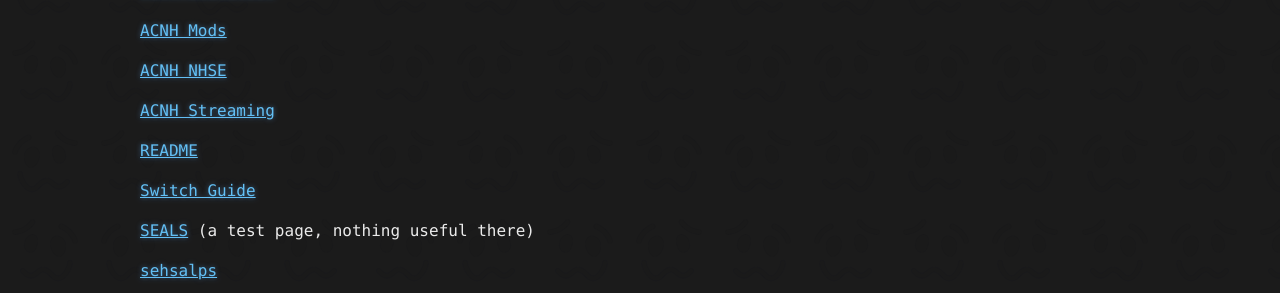
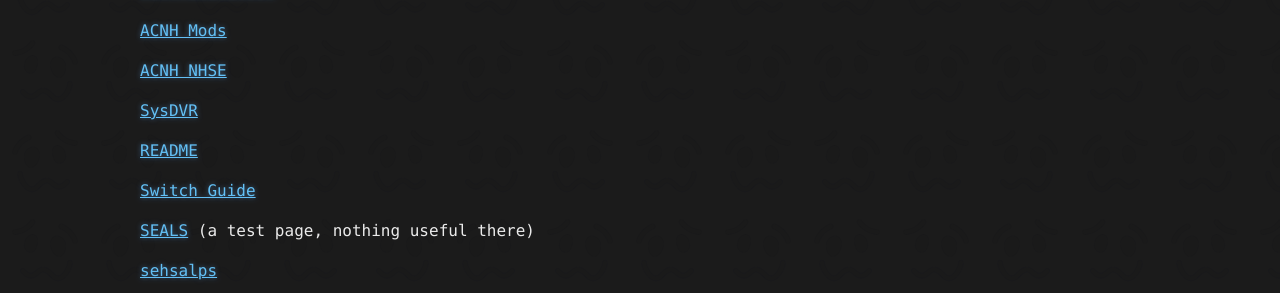
Before and after one commit to inconsistent-dg/AC-Modding, a Jekyll site: the page built from 219.md, in a window 1280 px wide. Shown: the part 506-799 px from the top of the page. Built offline with Jekyll 4.4.1, drawn with Linux system fonts in a browser that asks for light colours; our own code applies the rules of GitHub Pages for plain Markdown files.

Commit message:
what it feels like to be stupid

```diff
--- a/219.md
+++ b/219.md
@@ -21,7 +21,7 @@
 
 [ACNH NHSE](ACNH/NHSE)
 
-[ACNH Streaming](ACNH/streaming)
+[SysDVR](ACNH/SysDVR)
 
 [README](README)
 
```
